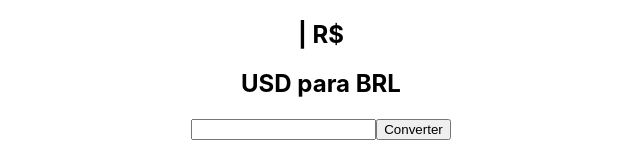
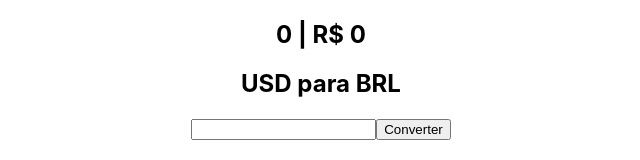
Before and after one commit to BiancaCardozo2018/Cotacao-Moeda, a React (Create React App) app: page / in a window 1280 px wide. Shown: the top 160 px of the page, without its empty margins (319-959 px from the left). Built offline with nearby package versions, Linux system fonts and the light colour scheme; no server answers.

Commit message:
Adicionando retorno da API fixa no item de data e cotação diária

```diff
--- a/src/components/Conversor.js
+++ b/src/components/Conversor.js
@@ -9,9 +9,36 @@ export default class Conversor extends Component {
         this.state = {
             moedaA_valor: "",
             moedaB_valor:0,
+            date:0,
+            cotacaoDiaria: 0,
         }
 
         this.converter = this.converter.bind(this);
+    }
+
+    componentDidMount() {
+        this.cotacaoDiaria();
+    }
+
+    componentWillUnmount() {
+        this.converter();
+    }
+
+    cotacaoDiaria(){
+        let de_para = `${this.props.moedaA}-${this.props.moedaB}`;
+        let url = `https://economia.awesomeapi.com.br/${de_para}`;
+
+        fetch(url)
+        .then(res => {
+            return res.json()
+        })
+        .then(json=>{
+            let cotacao = json[0]['high'];
+            let date = json[0]['create_date'];
+            let cotacaoDiaria = ( parseFloat(1) * cotacao).toFixed(2);
+            this.setState({date});
+            this.setState({cotacaoDiaria});
+        })
     }
 
     converter(){
@@ -26,11 +53,7 @@ export default class Conversor extends Component {
         .then(json=>{
             let cotacao = json[0]['high'];
             let moedaB_valor = ( parseFloat(this.state.moedaA_valor) * cotacao).toFixed(2);
-            let date = json[0]['create_date'];
-            let cotacaoDiaria = ( parseFloat(1) * cotacao).toFixed(2);
             this.setState({moedaB_valor});
-            this.setState({date});
-            this.setState({cotacaoDiaria});
         })
 
     }
```
